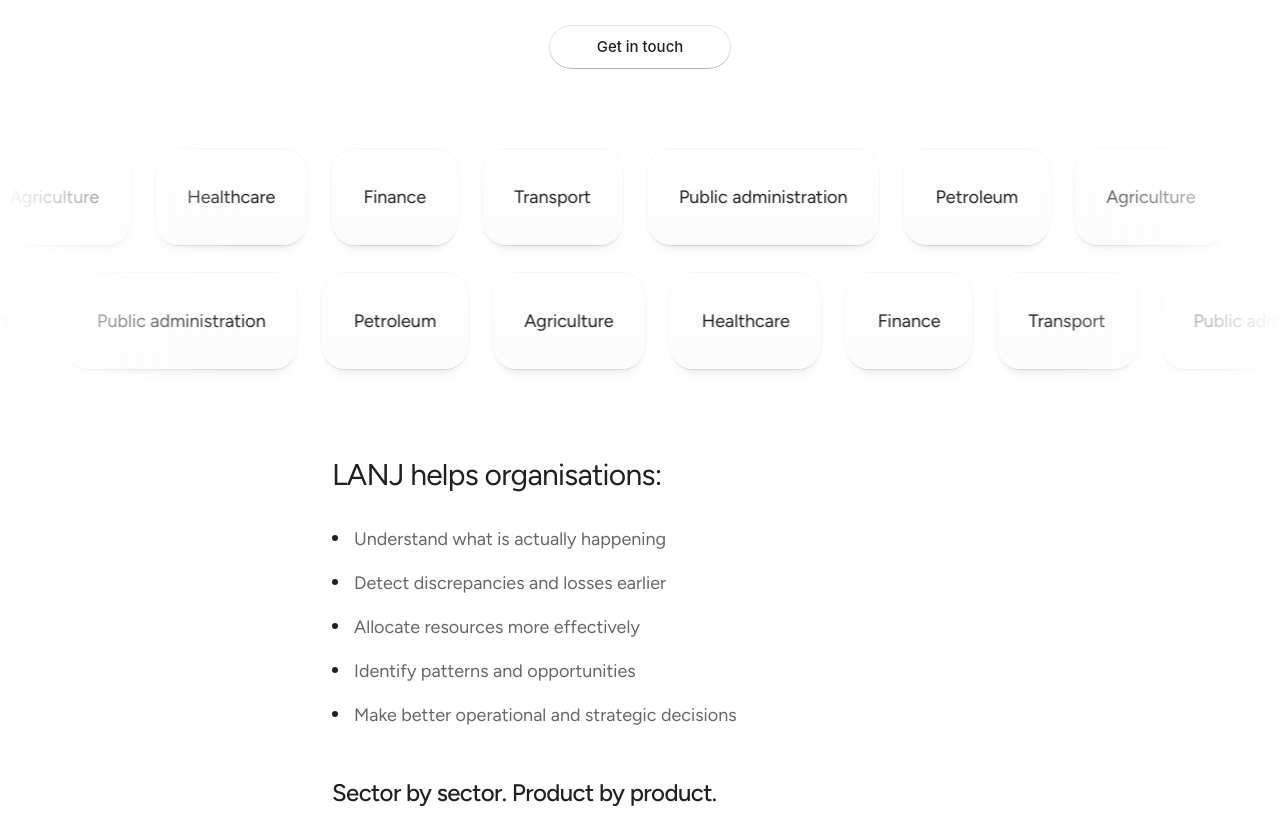
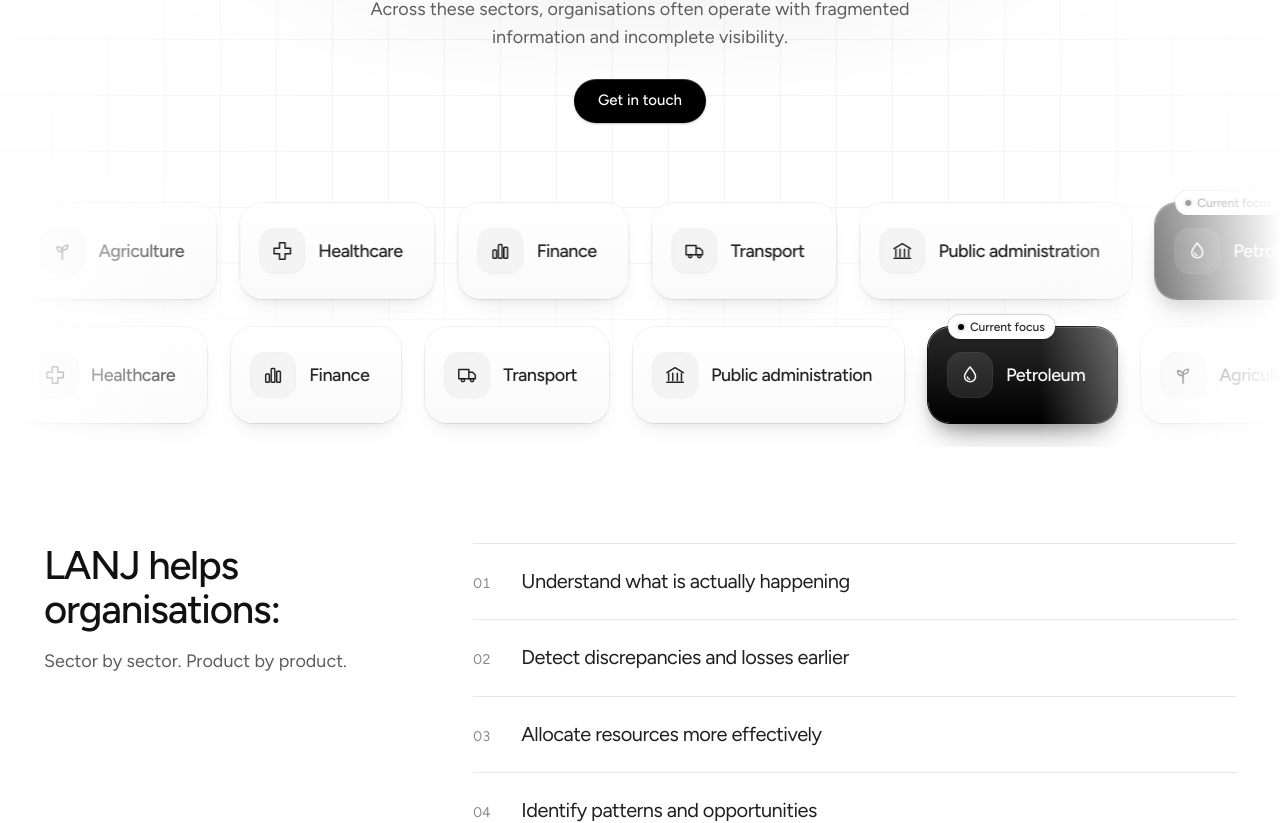
Before and after one commit to Adaaego/LANJ-SYSTEMS, a React (Vite) app: page / in a window 1280 px wide. Shown: the part 2570-3393 px from the top of the page. Built offline with nearby package versions, Linux system fonts and the light colour scheme.

Commit message:
update target section

```diff
--- a/src/components/Target.jsx
+++ b/src/components/Target.jsx
@@ -1,19 +1,16 @@
-
 import { useEffect, useRef } from "react";
 import { motion } from "framer-motion";
 
-// Sector Information
 const sectors = [
-  "Petroleum",
-  "Agriculture",
-  "Healthcare",
-  "Finance",
-  "Transport",
-  "Public administration",
+  { name: "Petroleum", icon: "petroleum", focus: true },
+  { name: "Agriculture", icon: "agriculture" },
+  { name: "Healthcare", icon: "healthcare" },
+  { name: "Finance", icon: "finance" },
+  { name: "Transport", icon: "transport" },
+  { name: "Public administration", icon: "government" },
 ];
 
 const defaultTopRow = [...sectors, ...sectors];
-
 const defaultBottomRow = [
   ...sectors.slice(3),
   ...sectors.slice(0, 3),
@@ -21,7 +18,6 @@
   ...sectors.slice(0, 3),
 ];
 
-// Organisation Benefits
 const benefits = [
   "Understand what is actually happening",
   "Detect discrepancies and losses earlier",
@@ -30,92 +26,147 @@
   "Make better operational and strategic decisions",
 ];
 
-// Sector Card Styling
-const tileStyle = {
-  backgroundImage:
-    "linear-gradient(rgb(255, 255, 255), rgb(252, 252, 252))",
-  boxShadow:
-    "rgba(0, 0, 0, 0.04) 0px 0px 0px 1px, rgba(0, 0, 0, 0.04) 0px 1px 1px 0px, rgba(0, 0, 0, 0.04) 0px 3px 3px -1.4px, rgba(0, 0, 0, 0.04) 0px 6px 6px -3px, rgba(0, 0, 0, 0.04) 0px 12px 12px -6px, rgba(0, 0, 0, 0.04) 0px 12px 12px -12px",
+const FONT = { fontFamily: "Figtree, sans-serif" };
+
+const icons = {
+  petroleum: (
+    <>
+      <path d="M12 3.2c3.3 4 6 7.1 6 10.3a6 6 0 1 1-12 0c0-3.2 2.7-6.3 6-10.3z" />
+      <path d="M9.2 14.2a3 3 0 0 0 2.3 2.6" />
+    </>
+  ),
+  agriculture: (
+    <>
+      <path d="M12 21v-8" />
+      <path d="M12 13c0-3.3-2.4-5.6-6-5.6 0 3.6 2.4 5.6 6 5.6z" />
+      <path d="M12 11c0-3 2.2-5.4 6-5.4 0 3.4-2.2 5.4-6 5.4z" />
+    </>
+  ),
+  healthcare: <path d="M9 3h6v6h6v6h-6v6H9v-6H3V9h6z" />,
+  finance: (
+    <>
+      <rect x="4" y="11" width="4" height="9" rx="1" />
+      <rect x="10" y="5" width="4" height="15" rx="1" />
+      <rect x="16" y="8" width="4" height="12" rx="1" />
+    </>
+  ),
+  transport: (
+    <>
+      <path d="M3 6h11v10H3z" />
+      <path d="M14 9h4l3 3v4h-7" />
+      <circle cx="7.5" cy="17.5" r="1.8" />
+      <circle cx="17.5" cy="17.5" r="1.8" />
+    </>
+  ),
+  government: (
+    <>
+      <path d="M3 9.5 12 4l9 5.5" />
+      <path d="M5 10v8M9.5 10v8M14.5 10v8M19 10v8" />
+      <path d="M3 20h18" />
+    </>
+  ),
+  check: <path d="M5 12.5l4.2 4.2L19 7" />,
 };
 
-// Individual Sector Tile
-const SectorTile = ({ name }) => (
+const Icon = ({ name, size = 22 }) => (
+  <svg
+    width={size}
+    height={size}
+    viewBox="0 0 24 24"
+    fill="none"
+    stroke="currentColor"
+    strokeWidth="1.6"
+    strokeLinecap="round"
+    strokeLinejoin="round"
+    aria-hidden="true"
+  >
+    {icons[name]}
+  </svg>
+);
+
+const tileShadow =
+  "inset 0 1px 0 rgba(255,255,255,1), 0 0 0 1px rgba(0,0,0,0.06), 0 1px 1px rgba(0,0,0,0.04), 0 4px 8px -2px rgba(0,0,0,0.06), 0 12px 24px -8px rgba(0,0,0,0.08)";
+const focusShadow =
+  "inset 0 1px 0 rgba(255,255,255,0.16), 0 0 0 1px rgba(0,0,0,1), 0 8px 16px -4px rgba(0,0,0,0.25), 0 20px 32px -12px rgba(0,0,0,0.35)";
+
+const SectorTile = ({ sector }) => {
+  const focus = sector.focus;
+  return (
     <div
-    className="flex flex-col items-center justify-center gap-1.5 h-24 px-8 rounded-3xl flex-shrink-0 text-lg text-[#202020]"
+      className={`relative flex items-center gap-3.5 h-24 pl-5 pr-8 rounded-[22px] flex-shrink-0 text-lg ${
+        focus ? "text-white" : "text-[#202020]"
+      }`}
       style={{
-      ...tileStyle,
-      fontFamily: "Figtree, sans-serif",
+        ...FONT,
+        boxShadow: focus ? focusShadow : tileShadow,
+        backgroundImage: focus
+          ? "linear-gradient(180deg, #2a2a2a 0%, #000000 100%)"
+          : "linear-gradient(180deg, #ffffff, #fafafa)",
       }}
     >
-    <span>{name}</span>
+      {focus && (
+        <span
+          className="absolute -top-3 left-5 flex items-center gap-1.5 rounded-full bg-white px-2.5 py-1 text-xs font-medium text-[#202020]"
+          style={{ boxShadow: "0 0 0 1px rgba(0,0,0,0.12), 0 2px 6px rgba(0,0,0,0.12)" }}
+        >
+          <span className="relative flex h-1.5 w-1.5">
+            <span className="absolute inline-flex h-full w-full rounded-full bg-black opacity-60 animate-ping motion-reduce:animate-none" />
+            <span className="relative inline-flex h-1.5 w-1.5 rounded-full bg-black" />
+          </span>
+          Current focus
+        </span>
+      )}
+      <span
+        className={`grid h-11 w-11 place-items-center rounded-xl ${
+          focus ? "bg-white/10 ring-1 ring-white/15" : "bg-[#f4f4f5] ring-1 ring-black/5"
+        }`}
+      >
+        <Icon name={sector.icon} />
+      </span>
+      <span className="font-medium tracking-tight">{sector.name}</span>
     </div>
   );
+};
 
-// Scrolling Carousel Row
-const CarouselRow = ({ items, speed, position }) => {
+const CarouselRow = ({ items, speed, position, direction = 1, pausedRef }) => {
   const rowRef = useRef(null);
 
   useEffect(() => {
     const row = rowRef.current;
     if (!row) return;
+    if (window.matchMedia("(prefers-reduced-motion: reduce)").matches) return;
 
-    const reducedMotion = window.matchMedia(
-      "(prefers-reduced-motion: reduce)"
-    );
+    let id;
+    let offset = 0;
+    let last = null;
 
-    if (reducedMotion.matches) return;
+    const tick = (t) => {
+      if (last === null) last = t;
+      const delta = Math.min(t - last, 64);
+      last = t;
 
-    let animationId;
-    let offset = 0;
-    let lastTime = null;
+      const group = row.firstElementChild;
+      const loop = group ? group.getBoundingClientRect().width + 24 : 0;
 
-    const animate = (timestamp) => {
-      if (lastTime === null) lastTime = timestamp;
-
-      // Normalize speed across different refresh rates
-      const delta = Math.min(timestamp - lastTime, 64);
-      lastTime = timestamp;
-
-      // Measure the first duplicated group
-      const firstGroup = row.firstElementChild;
-      const loopWidth = firstGroup
-        ? firstGroup.getBoundingClientRect().width + 24
-        : 0;
-
-      if (loopWidth > 0) {
-        offset = (offset + speed * (delta / 16.667)) % loopWidth;
-        row.style.transform = `translate3d(${-offset}px, 0, 0)`;
+      if (loop > 0) {
+        if (!pausedRef.current) offset = (offset + speed * (delta / 16.667)) % loop;
+        const x = direction === 1 ? -offset : offset - loop;
+        row.style.transform = `translate3d(${x}px, 0, 0)`;
       }
-
-      animationId = requestAnimationFrame(animate);
+      id = requestAnimationFrame(tick);
     };
 
-    animationId = requestAnimationFrame(animate);
-
-    return () => {
-      cancelAnimationFrame(animationId);
-    };
-  }, [speed, items]);
+    id = requestAnimationFrame(tick);
+    return () => cancelAnimationFrame(id);
+  }, [speed, items, direction, pausedRef]);
 
   return (
-    <div
-      className={`absolute ${position} flex w-max whitespace-nowrap`}
-      aria-hidden="true"
-    >
-      <div
-        ref={rowRef}
-        className="flex w-max gap-6 will-change-transform"
-      >
+    <div className={`absolute ${position} flex w-max whitespace-nowrap`}>
+      <div ref={rowRef} className="flex w-max gap-6 will-change-transform">
         {[0, 1].map((copy) => (
-          <div
-            key={copy}
-            className="flex gap-6 shrink-0"
-          >
-            {items.map((name, index) => (
-              <SectorTile
-                key={`${copy}-${index}`}
-                name={name}
-              />
+          <div key={copy} className="flex gap-6 shrink-0">
+            {items.map((sector, i) => (
+              <SectorTile key={`${copy}-${i}`} sector={sector} />
             ))}
           </div>
         ))}
@@ -124,7 +175,6 @@
   );
 };
 
-// Main Building For Section
 const Target = ({
   buttonText = "Get in touch",
   buttonHref = "#contact",
@@ -133,158 +183,117 @@
   topRow = defaultTopRow,
   bottomRow = defaultBottomRow,
 }) => {
+  const pausedRef = useRef(false);
+
   return (
-    <section
-      id="sectors"
-      className="w-full pt-10 pb-24 bg-white scroll-mt-20 overflow-hidden"
-    >
-      <div className="max-w-[680px] mx-auto px-6 lg:px-8">
+    <section id="sectors" className="w-full py-24 bg-white scroll-mt-20 overflow-hidden">
+      <div className="relative">
+        {/* Soft grid and glow behind heading and carousel */}
+        <div
+          className="pointer-events-none absolute inset-0"
+          aria-hidden="true"
+          style={{
+            backgroundImage:
+              "radial-gradient(ellipse 60% 50% at 50% 0%, rgba(0,0,0,0.06), transparent 70%), linear-gradient(to right, rgba(0,0,0,0.045) 1px, transparent 1px), linear-gradient(to bottom, rgba(0,0,0,0.045) 1px, transparent 1px)",
+            backgroundSize: "100% 100%, 56px 56px, 56px 56px",
+            backgroundPosition: "center top",
+            WebkitMaskImage:
+              "radial-gradient(ellipse 75% 70% at 50% 40%, #000 35%, transparent 80%)",
+            maskImage:
+              "radial-gradient(ellipse 75% 70% at 50% 40%, #000 35%, transparent 80%)",
+          }}
+        />
 
-        {/* Section Heading */}
+        <div className="relative max-w-[680px] mx-auto px-6 lg:px-8">
           <motion.div
-          initial={{ opacity: 0, y: 30 }}
+            initial={{ opacity: 0, y: 24 }}
             whileInView={{ opacity: 1, y: 0 }}
             viewport={{ once: true, margin: "-100px" }}
-          transition={{
-            duration: 0.6,
-            ease: "easeOut",
-          }}
+            transition={{ duration: 0.6, ease: "easeOut" }}
             className="flex flex-col items-center mb-20"
           >
-          <div className="flex flex-col items-center gap-4">
-
             <h2
-              className="text-[40px] leading-tight font-normal text-[#222222] text-center tracking-tight mb-0"
-              style={{
-                fontFamily: "Figtree, sans-serif",
-                fontWeight: 400,
-              }}
+              className="text-[40px] sm:text-5xl leading-[1.08] text-[#111] text-center tracking-[-0.03em]"
+              style={{ ...FONT, fontWeight: 500 }}
             >
               {title}
             </h2>
-
             <p
-              className="text-lg leading-7 text-[#666666] text-center max-w-[600px] mt-2"
-              style={{
-                fontFamily: "Figtree, sans-serif",
-              }}
+              className="text-lg leading-7 text-[#5c5c5c] text-center max-w-[560px] mt-4"
+              style={FONT}
             >
               {subtitle}
             </p>
-          </div>
-
-          {/* Get in Touch Button */}
-          <motion.div
-            initial={{ opacity: 0, scale: 0.95 }}
-            whileInView={{ opacity: 1, scale: 1 }}
-            viewport={{ once: true }}
-            transition={{
-              duration: 0.4,
-              delay: 0.2,
-              ease: "easeOut",
-            }}
-            className="flex gap-3 mt-6"
-          >
             <a
               href={buttonHref}
-              className="inline-block px-5 py-2.5 rounded-full bg-white text-[#222222] text-[15px] font-medium leading-6 text-center whitespace-nowrap transition-all duration-75 ease-out w-[182px] cursor-pointer hover:shadow-lg"
+              className="mt-7 inline-flex h-11 items-center justify-center rounded-full bg-black px-6 text-[15px] font-medium text-white transition-colors duration-150 hover:bg-[#2a2a2a] focus-visible:outline focus-visible:outline-2 focus-visible:outline-offset-2 focus-visible:outline-black"
               style={{
-                boxShadow:
-                  "0 -1px 0 0 rgb(181, 181, 181) inset, -1px 0 0 0 rgb(227, 227, 227) inset, 1px 0 0 0 rgb(227, 227, 227) inset, 0 1px 0 0 rgb(227, 227, 227) inset",
-                backgroundImage:
-                  "linear-gradient(rgba(255, 255, 255, 0.06) 80%, rgba(255, 255, 255, 0.12))",
+                ...FONT,
+                boxShadow: "inset 0 1px 0 rgba(255,255,255,0.18), 0 1px 2px rgba(0,0,0,0.25)",
               }}
             >
               {buttonText}
             </a>
           </motion.div>
-        </motion.div>
         </div>
 
-      {/* Accessible Sector List */}
         <ul className="sr-only">
-        {sectors.map((sector) => (
-          <li key={sector}>
-            {sector}
+          {sectors.map((s) => (
+            <li key={s.name}>{s.focus ? `${s.name} (current focus)` : s.name}</li>
+          ))}
+        </ul>
+
+        <div
+          className="relative h-[268px] -mt-6 overflow-hidden"
+          onMouseEnter={() => (pausedRef.current = true)}
+          onMouseLeave={() => (pausedRef.current = false)}
+        >
+          <CarouselRow items={topRow} speed={0.5} position="top-6" direction={1} pausedRef={pausedRef} />
+          <CarouselRow items={bottomRow} speed={0.6} position="top-[148px]" direction={-1} pausedRef={pausedRef} />
+          <div
+            className="absolute inset-y-0 left-0 w-24 sm:w-60 z-10 pointer-events-none"
+            style={{ backgroundImage: "linear-gradient(90deg, #fff, rgba(255,255,255,0))" }}
+          />
+          <div
+            className="absolute inset-y-0 right-0 w-24 sm:w-60 z-10 pointer-events-none"
+            style={{ backgroundImage: "linear-gradient(90deg, rgba(255,255,255,0), #fff)" }}
+          />
+        </div>
+      </div>
+
+      <motion.div
+        initial={{ opacity: 0, y: 24 }}
+        whileInView={{ opacity: 1, y: 0 }}
+        viewport={{ once: true, margin: "-60px" }}
+        transition={{ duration: 0.6, ease: "easeOut" }}
+        className="w-full max-w-[1400px] mx-auto px-6 lg:px-11 mt-24"
+        style={FONT}
+      >
+        <div className="grid gap-10 lg:grid-cols-[1fr_2fr] lg:gap-12">
+          <div>
+            <h3 className="text-[40px] leading-[1.1] font-medium tracking-[-0.03em] text-[#111]">
+              LANJ helps organisations:
+            </h3>
+            <p className="mt-4 text-lg leading-7 text-[#5c5c5c]">
+              Sector by sector. Product by product.
+            </p>
+          </div>
+          <ul className="border-t border-black/10">
+            {benefits.map((benefit, i) => (
+              <li
+                key={benefit}
+                className="grid grid-cols-[48px_1fr] items-baseline border-b border-black/10 py-6"
+              >
+                <span className="text-sm tabular-nums text-[#8a8a8a]">
+                  {String(i + 1).padStart(2, "0")}
+                </span>
+                <span className="text-xl leading-snug tracking-tight text-[#202020]">
+                  {benefit}
+                </span>
               </li>
             ))}
           </ul>
-
-      {/* Animated Sector Carousel */}
-      <div
-        className="relative h-[268px] -mt-6 overflow-hidden"
-        aria-hidden="true"
-      >
-        {/* Top Scrolling Row */}
-        <CarouselRow
-          items={topRow}
-          speed={0.5}
-          position="top-6"
-        />
-
-        {/* Bottom Scrolling Row */}
-        <CarouselRow
-          items={bottomRow}
-          speed={0.65}
-          position="top-[148px]"
-        />
-
-        {/* Left Fade */}
-        <div
-          className="absolute inset-y-0 left-0 w-24 sm:w-60 z-10 pointer-events-none"
-          style={{
-            backgroundImage:
-              "linear-gradient(90deg, rgb(255, 255, 255), rgba(255, 255, 255, 0))",
-          }}
-        />
-
-        {/* Right Fade */}
-        <div
-          className="absolute inset-y-0 right-0 w-24 sm:w-60 z-10 pointer-events-none"
-          style={{
-            backgroundImage:
-              "linear-gradient(90deg, rgba(255, 255, 255, 0), rgb(255, 255, 255))",
-          }}
-        />
         </div>
-
-      {/* Organisation Benefits */}
-      <motion.div
-        initial={{ opacity: 0, y: 30 }}
-        whileInView={{ opacity: 1, y: 0 }}
-        viewport={{ once: true, margin: "-60px" }}
-        transition={{
-          duration: 0.6,
-          ease: "easeOut",
-        }}
-        className="max-w-[680px] mx-auto px-6 lg:px-8 mt-16"
-        style={{
-          fontFamily: "Figtree, sans-serif",
-        }}
-      >
-        <h3 className="text-2xl sm:text-3xl font-normal tracking-tight text-[#202020] mb-8">
-          LANJ helps organisations:
-        </h3>
-
-        <ul className="flex flex-col gap-4">
-          {benefits.map((benefit, index) => (
-            <li
-              key={index}
-              className="flex items-start gap-4 text-lg leading-7 text-[#666666]"
-            >
-              <span
-                className="w-1.5 h-1.5 mt-2.5 rounded-full bg-[#202020] flex-shrink-0"
-                aria-hidden="true"
-              />
-              <span>{benefit}</span>
-            </li>
-          ))}
-        </ul>
-
-        {/* Closing Statement */}
-        <p className="text-xl sm:text-2xl font-medium tracking-tight text-[#202020] mt-12">
-          Sector by sector. Product by product.
-        </p>
       </motion.div>
     </section>
   );
```
Lines whose indentation alone changed are shown as unchanged.
